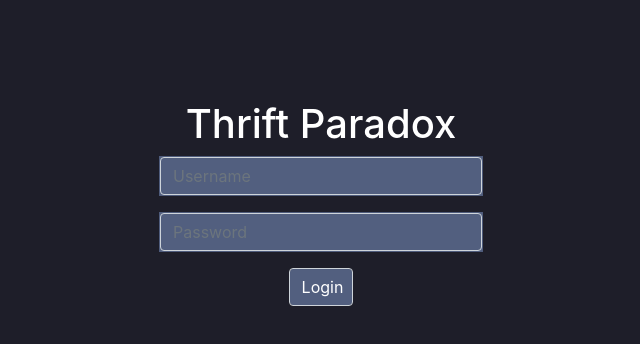
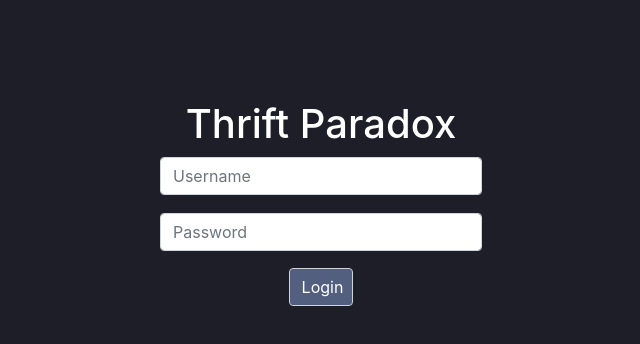
Before and after one commit to vakas-786/Thrift-Paradox, a React (Create React App) app: page /login in a window 1280 px wide. Shown: the top 344 px of the page, without its empty margins (319-959 px from the left). Built offline with nearby package versions, Linux system fonts and the light colour scheme; no server answers.

Commit message:
error handling login bootstrap

```diff
--- a/src/App.js
+++ b/src/App.js
@@ -17,7 +17,8 @@ class App extends React.Component {
     account: [],
     transactions: [],
     savings: 0,
-    account_id: 0
+    account_id: 0,
+    error: ''
   }
 
   fetchUser = () => {
@@ -71,9 +72,10 @@ class App extends React.Component {
     })
     .then(response => response.json())
     .then(data => {
+      this.setState({error: data.message})
       if (data.jwt !== undefined) {
         localStorage.setItem("token", data.jwt)
-        this.setState({user: data.user}, ()=> this.props.history.push("/"))
+        this.setState({user: data.user, error: ''}, ()=> this.props.history.push("/"))
       }
     })
   }
@@ -154,7 +156,7 @@ class App extends React.Component {
         </>
         :
         <>
-        <Route path="/login" render={() => <Login loginHandler={this.loginHandler} />} />
+        <Route path="/login" render={() => <Login error={this.state.error} loginHandler={this.loginHandler} />} />
         </>
         }
       </Switch>
--- a/src/Components/Login.js
+++ b/src/Components/Login.js
@@ -1,6 +1,6 @@
 import React from 'react'
 import '../App.css'
-import {Form, FormGroup, Input } from 'reactstrap'
+import {Form, FormGroup, Input, FormFeedback } from 'reactstrap'
 
 
 class Login extends React.Component {
@@ -27,13 +27,15 @@ submitHandler = (e) => {
       <Form  className="login-form" onSubmit={this.submitHandler} >
         <h1 className="text-center" style={{color: 'white'}}>Thrift Paradox</h1>
 
-          <FormGroup style={{backgroundColor: '#525f7f', border: '.0625rem solid rgba(34,42,66,.05)'}}>
-          <Input style={{backgroundColor: '#525f7f', color: "white"}} type="text" name="username" placeholder="Username"  value={this.state.username} onChange={this.changeHandler} />
+          <FormGroup style={{border: '.0625rem solid rgba(34,42,66,.05)'}}>
+            {this.props.error === 'Invalid username or password' ?<> <Input invalid style={{maxwidth: '333 px'}} type="text" name="username" placeholder="Username"  value={this.state.username} onChange={this.changeHandler} /> <FormFeedback>Incorrect Username or Password.</FormFeedback></>:
+            <Input style={{maxwidth: '333 px'}} type="text" name="username" placeholder="Username"  value={this.state.username} onChange={this.changeHandler} /> }
           </FormGroup>
-          <FormGroup style={{backgroundColor: '#525f7f', color: 'white' ,border: '.0625rem solid rgba(34,42,66,.05)'}}>
-          <Input style={{backgroundColor: '#525f7f', color: "white"}} type="password" name="password" placeholder="Password" value={this.state.password} onChange={this.changeHandler} />
+          <FormGroup style={{border: '.0625rem solid rgba(34,42,66,.05)'}}>
+            {this.props.error === 'Invalid username or password' ? <><Input invalid style={{maxwidth: '333 px'}} type="password" name="password" placeholder="Password" value={this.state.password} onChange={this.changeHandler}/><FormFeedback>Incorrect Username or Password.</FormFeedback> </>:
+            <Input style={{maxwidth: '333 px'}} type="password" name="password" placeholder="Password" value={this.state.password} onChange={this.changeHandler} />}
           </FormGroup>
-        <Input style={{width: '20%', margin: 'auto', backgroundColor: '#525f7f', color: "white"}} type="submit" value="Login" />
+        <Input style={{width: '20%', margin: 'auto', backgroundColor: '#525f7f', color: "white", maxwidth: '333 px'}} type="submit" value="Login" />
       </Form>
       </div>
     )
```
